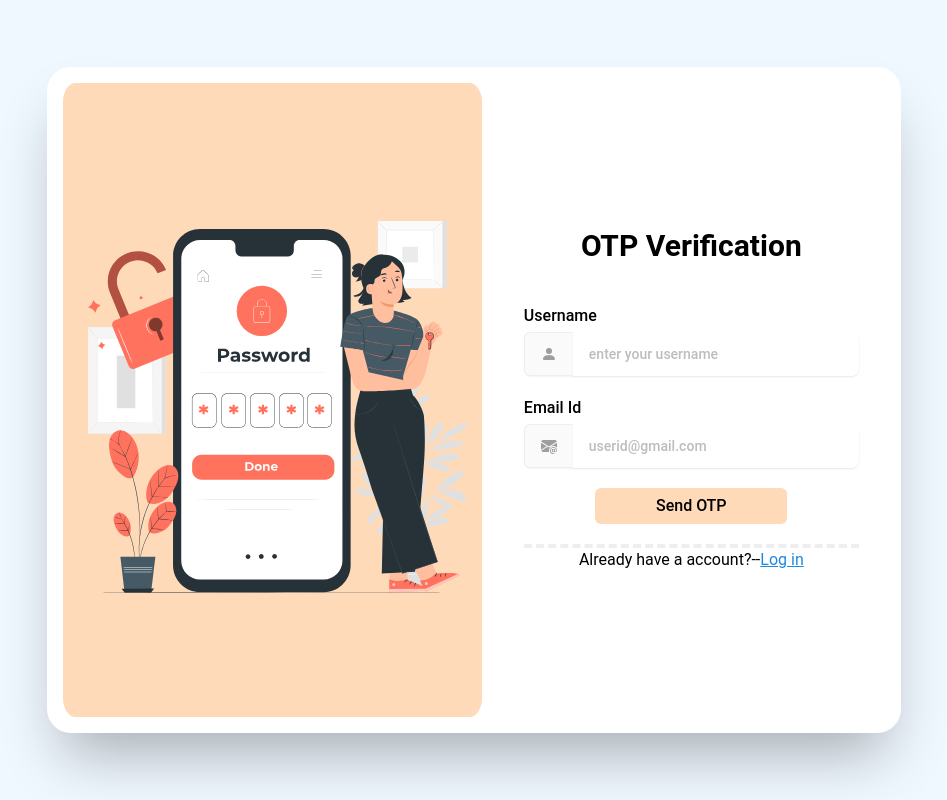
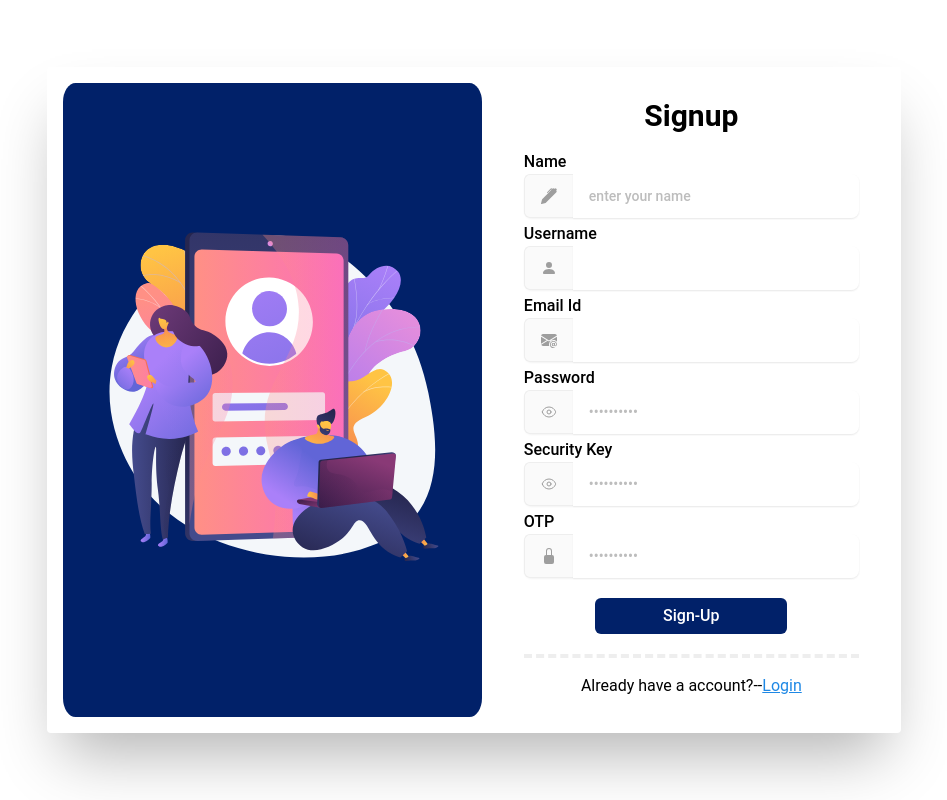
Before and after one commit to Lord-Morpheus/MessManagementApp, a React (Vite) app in the folder Admin/: page /signup in a window 1280 px wide. Before the commit this address led to /getOTP. Shown: the whole page, without its empty margins (166-1113 px from the left). Built offline with nearby package versions, Linux system fonts and the light colour scheme.

Commit message:
login, signup and otp page updated

```diff
--- a/Admin/src/pages/getOTP.jsx
+++ b/Admin/src/pages/getOTP.jsx
@@ -5,10 +5,15 @@ import axios from "axios";
 import { getToken } from "../utils/getToken";
 
 export default function GetOTP() {
+  const [isPasswordVisible, setIsPasswordVisible] = useState(false);
   const [email, setEmail] = useState("");
   const [username, setUsername] = useState("");
   const navigate = useNavigate();
   const token = getToken();
+
+  function togglePasswordVisibility() {
+    setIsPasswordVisible((prevState) => !prevState);
+  }
 
   if (token) {
     navigate("/home");
@@ -45,9 +50,9 @@ export default function GetOTP() {
   };
 
   return (
-    <div className="bg-aliceblue h-lvh flex justify-center items-center">
-      <div className="bg-white w-4/6 h-5/6 w-70 flex flex-row justify-space-between items-center rounded-3xl shadow-[0_35px_60px_-15px_rgba(0,0,0,0.3)]">
-        <div className="image w-1/2 bg-peachette flex justify-center items-center ml-4">
+    <div className="bg-white h-lvh flex justify-center items-center">
+      <div className="bg-white w-4/6 h-5/6 w-70 flex flex-row justify-space-between items-center rounded shadow-[0_35px_60px_-15px_rgba(0,0,0,0.3)]">
+        <div className="image w-1/2 bg-[#012169] flex justify-center items-center ml-4">
           <img className="w-full" src={Security} alt="not found" />
         </div>
         <div className="h-full w-1/2 flex flex-col justify-center items-center">
@@ -108,7 +113,7 @@ export default function GetOTP() {
             <div className="w-full flex justify-center my-5">
               <button
                 type="button"
-                className=" h-9 bg-peachette rounded-md w-48"
+                className=" h-9 bg-[#012169] rounded-md w-48 text-white"
                 onClick={async () => await handleSubmit()}
               >
                 Send OTP
@@ -120,6 +125,9 @@ export default function GetOTP() {
             <Link className="text-blue-600 underline" to="/login">
               Log in
             </Link>
+            <Link className="text-blue-600 underline" to="/signup">
+              sign up
+            </Link>
           </p>
         </div>
       </div>
--- a/Admin/src/pages/loginPage.jsx
+++ b/Admin/src/pages/loginPage.jsx
@@ -5,14 +5,19 @@ import { handleLogin } from "../handlers/handleLogin";
 import { getToken } from "../utils/getToken";
 
 export default function Login() {
+  const [isPasswordVisible, setIsPasswordVisible] = useState(false);
   const [username, setUsername] = useState("");
   const [password, setPassword] = useState("");
   const navigate = useNavigate();
 
+  function togglePasswordVisibility() {
+    setIsPasswordVisible((prevState) => !prevState);
+  }
+
   return (
-    <div className="bg-aliceblue h-lvh flex justify-center items-center">
-      <div className=" bg-white w-4/6 h-5/6 w-70 flex flex-row justify-space-between items-center rounded-3xl shadow-[0_35px_60px_-15px_rgba(0,0,0,0.3)]">
-        <div className="image w-1/2 bg-peachette flex justify-center items-center ml-4">
+    <div className=" h-lvh flex justify-center items-center">
+      <div className=" bg-white w-4/6 h-5/6 w-70 flex flex-row justify-space-between items-center rounded shadow-[0_35px_60px_-15px_rgba(0,0,0,0.3)]">
+        <div className="image w-1/2 bg-[#012169] flex justify-center items-center ml-4">
           <img className="w-full" src={logimg} alt="not found" />
         </div>
         <div className="h-full w-1/2 flex flex-col justify-center items-center">
@@ -50,24 +55,50 @@ export default function Login() {
               <div className="mb-1">Password</div>
               <div className="flex rounded-lg shadow-sm border-black border-solid">
                 <span className="px-4 inline-flex items-center min-w-fit rounded-s-md border border-e-0 border-gray-200 bg-gray-50 text-sm text-gray-500 dark:bg-gray-700 dark:border-gray-700 dark:text-gray-400">
-                  <i className="bi bi-eye-fill">
+                  <i
+                    className="bi bi-eye-fill"
+                    onClick={togglePasswordVisibility}
+                  >
+                    {isPasswordVisible ? (
                       <svg
                         xmlns="http://www.w3.org/2000/svg"
+                        fill="none"
                         viewBox="0 0 24 24"
-                      fill="currentColor"
-                      className="w-6 h-6"
+                        strokeWidth={1.5}
+                        stroke="currentColor"
+                        className="w-5 h-5"
                       >
-                      <path d="M12 15a3 3 0 1 0 0-6 3 3 0 0 0 0 6Z" />
                         <path
-                        fillRule="evenodd"
-                        d="M1.323 11.447C2.811 6.976 7.028 3.75 12.001 3.75c4.97 0 9.185 3.223 10.675 7.69.12.362.12.752 0 1.113-1.487 4.471-5.705 7.697-10.677 7.697-4.97 0-9.186-3.223-10.675-7.69a1.762 1.762 0 0 1 0-1.113ZM17.25 12a5.25 5.25 0 1 1-10.5 0 5.25 5.25 0 0 1 10.5 0Z"
-                        clipRule="evenodd"
+                          strokeLinecap="round"
+                          strokeLinejoin="round"
+                          d="M3.98 8.223A10.477 10.477 0 001.934 12C3.226 16.338 7.244 19.5 12 19.5c.993 0 1.953-.138 2.863-.395M6.228 6.228A10.45 10.45 0 0112 4.5c4.756 0 8.773 3.162 10.065 7.498a10.523 10.523 0 01-4.293 5.774M6.228 6.228L3 3m3.228 3.228l3.65 3.65m7.894 7.894L21 21m-3.228-3.228l-3.65-3.65m0 0a3 3 0 10-4.243-4.243m4.242 4.242L9.88 9.88"
                         />
                       </svg>
+                    ) : (
+                      <svg
+                        xmlns="http://www.w3.org/2000/svg"
+                        fill="none"
+                        viewBox="0 0 24 24"
+                        strokeWidth={1.5}
+                        stroke="currentColor"
+                        className="w-5 h-5"
+                      >
+                        <path
+                          strokeLinecap="round"
+                          strokeLinejoin="round"
+                          d="M2.036 12.322a1.012 1.012 0 010-.639C3.423 7.51 7.36 4.5 12 4.5c4.638 0 8.573 3.007 9.963 7.178.07.207.07.431 0 .639C20.577 16.49 16.64 19.5 12 19.5c-4.638 0-8.573-3.007-9.963-7.178z"
+                        />
+                        <path
+                          strokeLinecap="round"
+                          strokeLinejoin="round"
+                          d="M15 12a3 3 0 11-6 0 3 3 0 016 0z"
+                        />
+                      </svg>
+                    )}
                   </i>
                 </span>
                 <input
-                  type="text"
+                  type={isPasswordVisible ? "text" : "password"}
                   className="py-3 px-4 pe-11 block w-full border-gray-200 shadow-sm rounded-e-lg text-sm focus:z-10 focus:border-blue-500 focus:ring-blue-500 disabled:opacity-50 disabled:pointer-events-none dark:bg-slate-900 dark:border-gray-700 dark:text-gray-400 dark:focus:ring-gray-600"
                   placeholder="••••••••••"
                   onChange={(e) => setPassword(() => e.target.value)}
@@ -83,7 +114,7 @@ export default function Login() {
             <div className="w-full flex justify-center my-5">
               <button
                 type="button"
-                className="w-48 h-9 bg-peachette rounded-md"
+                className="w-48 h-9 bg-[#012169] rounded-md text-white"
                 onClick={async () => {
                   await handleLogin({ username, password });
                   if (getToken()) {
--- a/Admin/src/pages/sidebar.jsx
+++ b/Admin/src/pages/sidebar.jsx
@@ -2,6 +2,7 @@
 import { useState } from "react";
 import { Link, Outlet } from "react-router-dom";
 import { GoHome } from "react-icons/go";
+import { CiLogin } from "react-icons/ci";
 import { BsArrowRight, BsArrowRightShort, BsShop } from "react-icons/bs";
 import { LuUser } from "react-icons/lu";
 import { VscFeedback } from "react-icons/vsc";
--- a/Admin/src/pages/signupPage.jsx
+++ b/Admin/src/pages/signupPage.jsx
@@ -6,31 +6,36 @@ import { handleSignup } from "../handlers/handleSignup";
 import { getToken } from "../utils/getToken";
 
 export default function Signup() {
+  const [isPasswordVisible, setIsPasswordVisible] = useState(false);
   const navigate = useNavigate();
   const [username, setUsername] = useState("");
   const [email, setEmail] = useState("");
   const token = getToken();
 
-  if (token) {
-    navigate("/home");
+  function togglePasswordVisibility() {
+    setIsPasswordVisible((prevState) => !prevState);
   }
 
-  useEffect(() => {
-    if (!window.localStorage.getItem("user-info")) {
-      navigate("/getOTP");
-    } else {
-      const { username, email } = JSON.parse(
-        window.localStorage.getItem("user-info")
-      );
-      console.log(username, email);
-      setUsername(username);
-      setEmail(email);
-    }
+  // if (token) {
+  //   navigate("/home");
+  // }
 
-    return () => {
-      window.localStorage.removeItem("user-info");
-    };
-  }, []);
+  // useEffect(() => {
+  //   if (!window.localStorage.getItem("user-info")) {
+  //     navigate("/getOTP");
+  //   } else {
+  //     const { username, email } = JSON.parse(
+  //       window.localStorage.getItem("user-info")
+  //     );
+  //     console.log(username, email);
+  //     setUsername(username);
+  //     setEmail(email);
+  //   }
+
+  //   return () => {
+  //     window.localStorage.removeItem("user-info");
+  //   };
+  // }, []);
 
   const [name, setName] = useState("");
   const [password, setPassword] = useState("");
@@ -38,9 +43,9 @@ export default function Signup() {
   const [OTP, setOTP] = useState("");
 
   return (
-    <div className="bg-aliceblue h-lvh flex justify-center items-center">
-      <div className="bg-white w-4/6 h-5/6 flex flex-row justify-space-between items-center rounded-3xl shadow-[0_35px_60px_-15px_rgba(0,0,0,0.3)]">
-        <div className="image w-1/2 bg-peachette flex justify-center items-center ml-4">
+    <div className="bg-white h-lvh flex justify-center items-center">
+      <div className="bg-white w-4/6 h-5/6 flex flex-row justify-space-between items-center rounded shadow-[0_35px_60px_-15px_rgba(0,0,0,0.3)]">
+        <div className="image w-1/2 bg-[#012169] flex justify-center items-center ml-4">
           <img className="w-full" src={Authimg} alt="not found" />
         </div>
         <div className="h-full w-1/2 flex flex-col justify-center items-center">
@@ -127,22 +132,50 @@ export default function Signup() {
               Password <br />
               <div className="flex rounded-lg shadow-sm">
                 <span className="px-4 inline-flex items-center min-w-fit rounded-s-md border border-e-0 border-gray-200 bg-gray-50 text-sm text-gray-500 dark:bg-gray-700 dark:border-gray-700 dark:text-gray-400">
-                  <i className="bi bi-eye-fill">
+                  <i
+                    className="bi bi-eye-fill"
+                    onClick={togglePasswordVisibility}
+                  >
+                    {isPasswordVisible ? (
                       <svg
                         xmlns="http://www.w3.org/2000/svg"
-                      width="16"
-                      height="16"
-                      fill="currentColor"
-                      className="bi bi-eye-fill"
-                      viewBox="0 0 16 16"
+                        fill="none"
+                        viewBox="0 0 24 24"
+                        strokeWidth={1.5}
+                        stroke="currentColor"
+                        className="w-4 h-4"
                       >
-                      <path d="M10.5 8a2.5 2.5 0 1 1-5 0 2.5 2.5 0 0 1 5 0" />
-                      <path d="M0 8s3-5.5 8-5.5S16 8 16 8s-3 5.5-8 5.5S0 8 0 8m8 3.5a3.5 3.5 0 1 0 0-7 3.5 3.5 0 0 0 0 7" />
+                        <path
+                          strokeLinecap="round"
+                          strokeLinejoin="round"
+                          d="M3.98 8.223A10.477 10.477 0 001.934 12C3.226 16.338 7.244 19.5 12 19.5c.993 0 1.953-.138 2.863-.395M6.228 6.228A10.45 10.45 0 0112 4.5c4.756 0 8.773 3.162 10.065 7.498a10.523 10.523 0 01-4.293 5.774M6.228 6.228L3 3m3.228 3.228l3.65 3.65m7.894 7.894L21 21m-3.228-3.228l-3.65-3.65m0 0a3 3 0 10-4.243-4.243m4.242 4.242L9.88 9.88"
+                        />
                       </svg>
+                    ) : (
+                      <svg
+                        xmlns="http://www.w3.org/2000/svg"
+                        fill="none"
+                        viewBox="0 0 24 24"
+                        strokeWidth={1.5}
+                        stroke="currentColor"
+                        className="w-4 h-4"
+                      >
+                        <path
+                          strokeLinecap="round"
+                          strokeLinejoin="round"
+                          d="M2.036 12.322a1.012 1.012 0 010-.639C3.423 7.51 7.36 4.5 12 4.5c4.638 0 8.573 3.007 9.963 7.178.07.207.07.431 0 .639C20.577 16.49 16.64 19.5 12 19.5c-4.638 0-8.573-3.007-9.963-7.178z"
+                        />
+                        <path
+                          strokeLinecap="round"
+                          strokeLinejoin="round"
+                          d="M15 12a3 3 0 11-6 0 3 3 0 016 0z"
+                        />
+                      </svg>
+                    )}
                   </i>
                 </span>
                 <input
-                  type="text"
+                  type={isPasswordVisible ? "text" : "password"}
                   className="py-3 px-4 pe-11 block w-full border-gray-200 shadow-sm rounded-e-lg text-sm focus:z-10 focus:border-blue-500 focus:ring-blue-500 disabled:opacity-50 disabled:pointer-events-none dark:bg-slate-900 dark:border-gray-700 dark:text-gray-400 dark:focus:ring-gray-600"
                   placeholder="••••••••••"
                   onChange={(e) => setPassword(() => e.target.value)}
@@ -154,21 +187,50 @@ export default function Signup() {
               <br />
               <div className="flex rounded-lg shadow-sm">
                 <span className="px-4 inline-flex items-center min-w-fit rounded-s-md border border-e-0 border-gray-200 bg-gray-50 text-sm text-gray-500 dark:bg-gray-700 dark:border-gray-700 dark:text-gray-400">
-                  <i className="bi bi-key-fill">
+                <i
+                    className="bi bi-eye-fill"
+                    onClick={togglePasswordVisibility}
+                  >
+                    {isPasswordVisible ? (
                       <svg
                         xmlns="http://www.w3.org/2000/svg"
-                      width="16"
-                      height="16"
-                      fill="currentColor"
-                      className="bi bi-key-fill"
-                      viewBox="0 0 16 16"
+                        fill="none"
+                        viewBox="0 0 24 24"
+                        strokeWidth={1.5}
+                        stroke="currentColor"
+                        className="w-4 h-4"
                       >
-                      <path d="M3.5 11.5a3.5 3.5 0 1 1 3.163-5H14L15.5 8 14 9.5l-1-1-1 1-1-1-1 1-1-1-1 1H6.663a3.5 3.5 0 0 1-3.163 2M2.5 9a1 1 0 1 0 0-2 1 1 0 0 0 0 2" />
+                        <path
+                          strokeLinecap="round"
+                          strokeLinejoin="round"
+                          d="M3.98 8.223A10.477 10.477 0 001.934 12C3.226 16.338 7.244 19.5 12 19.5c.993 0 1.953-.138 2.863-.395M6.228 6.228A10.45 10.45 0 0112 4.5c4.756 0 8.773 3.162 10.065 7.498a10.523 10.523 0 01-4.293 5.774M6.228 6.228L3 3m3.228 3.228l3.65 3.65m7.894 7.894L21 21m-3.228-3.228l-3.65-3.65m0 0a3 3 0 10-4.243-4.243m4.242 4.242L9.88 9.88"
+                        />
                       </svg>
+                    ) : (
+                      <svg
+                        xmlns="http://www.w3.org/2000/svg"
+                        fill="none"
+                        viewBox="0 0 24 24"
+                        strokeWidth={1.5}
+                        stroke="currentColor"
+                        className="w-4 h-4"
+                      >
+                        <path
+                          strokeLinecap="round"
+                          strokeLinejoin="round"
+                          d="M2.036 12.322a1.012 1.012 0 010-.639C3.423 7.51 7.36 4.5 12 4.5c4.638 0 8.573 3.007 9.963 7.178.07.207.07.431 0 .639C20.577 16.49 16.64 19.5 12 19.5c-4.638 0-8.573-3.007-9.963-7.178z"
+                        />
+                        <path
+                          strokeLinecap="round"
+                          strokeLinejoin="round"
+                          d="M15 12a3 3 0 11-6 0 3 3 0 016 0z"
+                        />
+                      </svg>
+                    )}
                   </i>
                 </span>
                 <input
-                  type="text"
+                  type={isPasswordVisible ? "text" : "password"}
                   className="py-3 px-4 pe-11 block w-full border-gray-200 shadow-sm rounded-e-lg text-sm focus:z-10 focus:border-blue-500 focus:ring-blue-500 disabled:opacity-50 disabled:pointer-events-none dark:bg-slate-900 dark:border-gray-700 dark:text-gray-400 dark:focus:ring-gray-600"
                   placeholder="••••••••••"
                   onChange={(e) => setadminSecret(() => e.target.value)}
@@ -180,21 +242,37 @@ export default function Signup() {
               <br />
               <div className="flex rounded-lg shadow-sm mb-5">
                 <span className="px-4 inline-flex items-center min-w-fit rounded-s-md border border-e-0 border-gray-200 bg-gray-50 text-sm text-gray-500 dark:bg-gray-700 dark:border-gray-700 dark:text-gray-400">
-                  <i className="bi bi-key-fill">
+                  <i
+                    className="bi bi-eye-fill"
+                    onClick={togglePasswordVisibility}
+                  >
+                    {isPasswordVisible ? (
                       <svg
                         xmlns="http://www.w3.org/2000/svg"
                         width="16"
                         height="16"
                         fill="currentColor"
-                      className="bi bi-lock-fill"
+                        class="bi bi-unlock-fill"
+                        viewBox="0 0 16 16"
+                      >
+                        <path d="M11 1a2 2 0 0 0-2 2v4a2 2 0 0 1 2 2v5a2 2 0 0 1-2 2H3a2 2 0 0 1-2-2V9a2 2 0 0 1 2-2h5V3a3 3 0 0 1 6 0v4a.5.5 0 0 1-1 0V3a2 2 0 0 0-2-2" />
+                      </svg>
+                    ) : (
+                      <svg
+                        xmlns="http://www.w3.org/2000/svg"
+                        width="16"
+                        height="16"
+                        fill="currentColor"
+                        class="bi bi-lock-fill"
                         viewBox="0 0 16 16"
                       >
                         <path d="M8 1a2 2 0 0 1 2 2v4H6V3a2 2 0 0 1 2-2m3 6V3a3 3 0 0 0-6 0v4a2 2 0 0 0-2 2v5a2 2 0 0 0 2 2h6a2 2 0 0 0 2-2V9a2 2 0 0 0-2-2" />
                       </svg>
+                    )}
                   </i>
                 </span>
                 <input
-                  type="text"
+                  type={isPasswordVisible ? "text" : "password"}
                   className="py-3 px-4 pe-11 block w-full border-gray-200 shadow-sm rounded-e-lg text-sm focus:z-10 focus:border-blue-500 focus:ring-blue-500 disabled:opacity-50 disabled:pointer-events-none dark:bg-slate-900 dark:border-gray-700 dark:text-gray-400 dark:focus:ring-gray-600"
                   placeholder="••••••••••"
                   onChange={(e) => setOTP(() => e.target.value)}
@@ -205,7 +283,7 @@ export default function Signup() {
               <Link className="w-48 flex justify-center" to="/home">
                 <button
                   type="button"
-                  className="w-full h-9 bg-peachette rounded-md"
+                  className="w-full h-9 bg-[#012169] rounded-md text-white"
                   onClick={async () =>
                     await handleSignup({
                       name,
```
Also changed, not shown: Admin/src/images/auth.svg, Admin/src/images/login.svg. Lines whose indentation alone changed are shown as unchanged.
